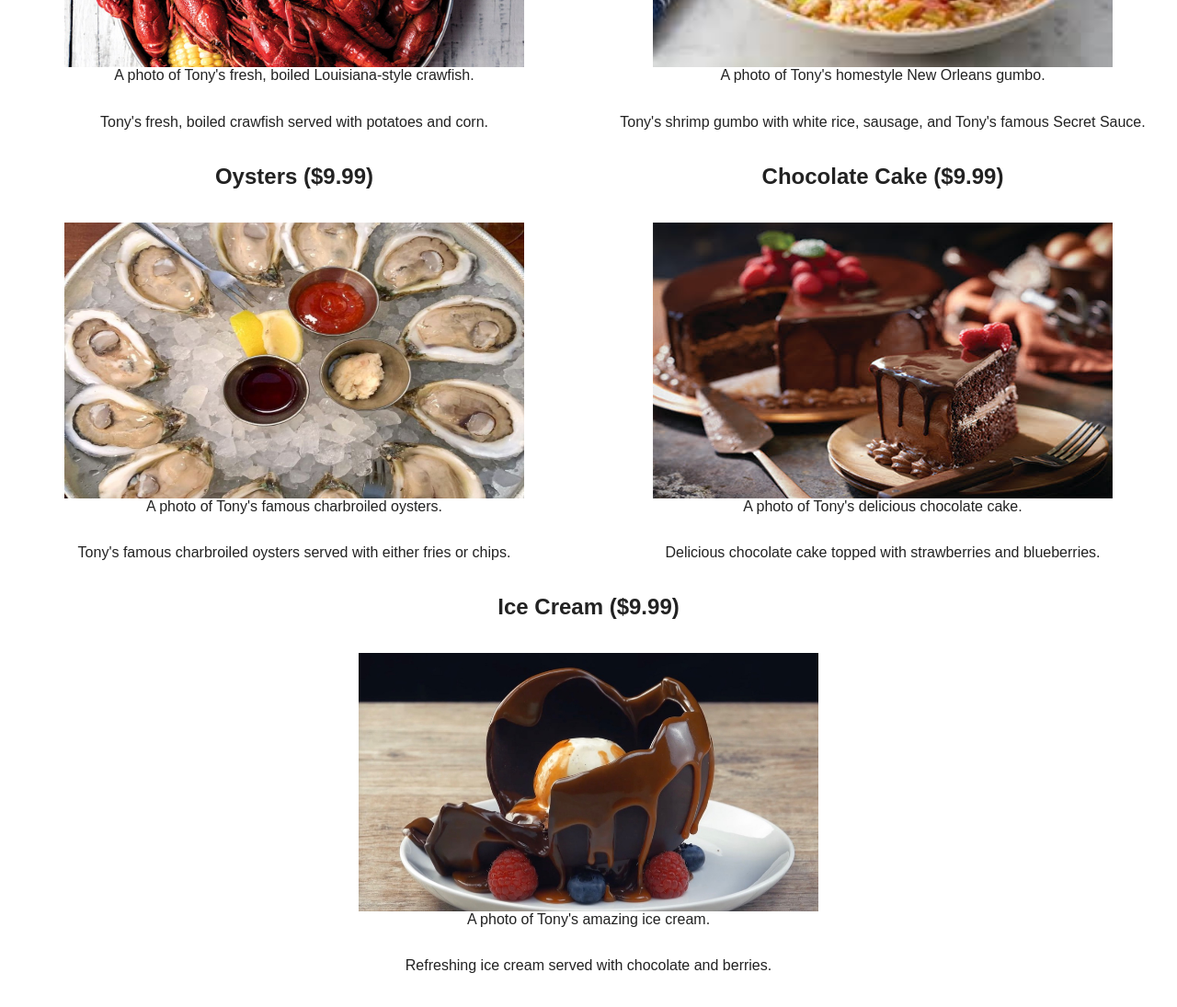
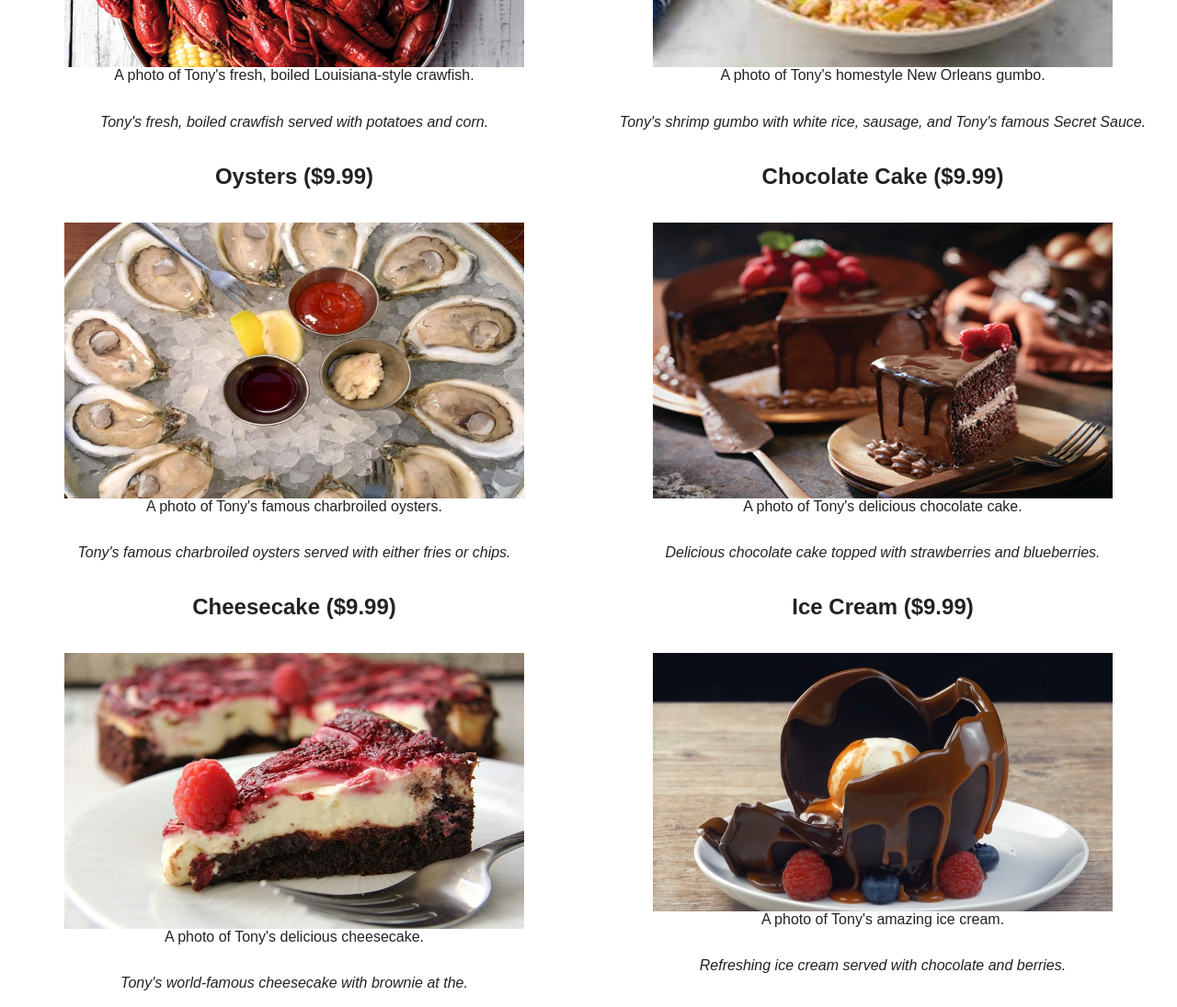
Before and after one commit to nikwismar/restaurant_website, a website built with Parcel: page menu.html in a window 1280 px wide. Shown: the part 440-1535 px from the top of the page at 92% size. Built offline with nearby package versions, Linux system fonts and the light colour scheme.

Commit message:
completed website

```diff
--- a/css/main.css
+++ b/css/main.css
@@ -1,11 +1,15 @@
 /*! HTML5 Boilerplate v8.0.0 | MIT License | https://html5boilerplate.com/ */
 
+
 /* main.css 2.1.0 | MIT License | https://github.com/h5bp/main.css#readme */
+
+
 /*
  * What follows is the result of much research on cross-browser styling.
  * Credit left inline and big thanks to Nicolas Gallagher, Jonathan Neal,
  * Kroc Camen, and the H5BP dev community and team.
  */
+
 
 /* ==========================================================================
    Base styles: opinionated defaults
@@ -16,6 +20,7 @@ html {
     font-size: 1em;
     line-height: 1.4;
   }
+
 
   /*
    * Remove text-shadow in selection highlight:
@@ -37,6 +42,7 @@ html {
     text-shadow: none;
   }
 
+
   /*
    * A better looking default horizontal rule
    */
@@ -49,6 +55,7 @@ hr {
     margin: 1em 0;
     padding: 0;
   }
+
 
   /*
    * Remove the gap between audio, canvas, iframes,
@@ -65,6 +72,7 @@ video {
     vertical-align: middle;
   }
 
+
   /*
    * Remove default fieldset styles.
    */
@@ -75,6 +83,7 @@ fieldset {
     padding: 0;
   }
 
+
   /*
    * Allow only vertical resizing of textareas.
    */
@@ -83,13 +92,16 @@ textarea {
     resize: vertical;
   }
 
+
   /* ==========================================================================
      Author's custom styles
      ========================================================================== */
 
+
   /* ==========================================================================
      Helper classes
      ========================================================================== */
+
 
   /*
    * Hide visually and from screen readers
@@ -99,6 +111,7 @@ textarea {
   [hidden] {
     display: none !important;
   }
+
 
   /*
    * Hide only visually, but have it available for screen readers:
@@ -122,6 +135,7 @@ textarea {
     /* 1 */
   }
 
+
   /*
    * Extends the .sr-only class to allow the element
    * to be focusable when navigated to via the keyboard:
@@ -139,6 +153,7 @@ textarea {
     width: auto;
   }
 
+
   /*
    * Hide visually and from screen readers, but maintain layout
    */
@@ -146,6 +161,7 @@ textarea {
   .invisible {
     visibility: hidden;
   }
+
 
   /*
    * Clearfix: contain floats
@@ -169,6 +185,7 @@ textarea {
     clear: both;
   }
 
+
   /* ==========================================================================
      EXAMPLE Media Queries for Responsive Design.
      These examples override the primary ('mobile first') styles.
@@ -186,6 +203,7 @@ textarea {
     /* Style adjustments for high resolution devices */
   }
 
+
   /* ==========================================================================
      Print styles.
      Inlined to avoid the additional HTTP request:
@@ -202,20 +220,16 @@ textarea {
       box-shadow: none !important;
       text-shadow: none !important;
     }
-
     a,
     a:visited {
       text-decoration: underline;
     }
-
     a[href]::after {
       content: " (" attr(href) ")";
     }
-
     abbr[title]::after {
       content: " (" attr(title) ")";
     }
-
     /*
      * Don't show links that are fragment identifiers,
      * or use the `javascript:` pseudo protocol
@@ -224,17 +238,14 @@ textarea {
     a[href^="javascript:"]::after {
       content: "";
     }
-
     pre {
       white-space: pre-wrap !important;
     }
-
     pre,
     blockquote {
       border: 1px solid #999;
       page-break-inside: avoid;
     }
-
     /*
      * Printing Tables:
      * https://web.archive.org/web/20180815150934/http://css-discuss.incutio.com/wiki/Printing_Tables
@@ -242,19 +253,16 @@ textarea {
     thead {
       display: table-header-group;
     }
-
     tr,
     img {
       page-break-inside: avoid;
     }
-
     p,
     h2,
     h3 {
       orphans: 3;
       widows: 3;
     }
-
     h2,
     h3 {
       page-break-after: avoid;
@@ -265,17 +273,13 @@ textarea {
   /* Start of Code */
 
 
-
-
-
-
-
   /* Home Page */
 
   img {
     width: 100%;
     height: auto;
   }
+
   .title-header {
     display: flex;
     justify-content: center;
@@ -290,7 +294,7 @@ img {
     display: flex;
     justify-content: center;
     gap: 50px;
-
+    background-color: beige;
   }
 
   .fancy-background {
@@ -303,9 +307,8 @@ img {
   .bottom-menu {
     display: flex;
     justify-content: center;
+    padding: 50px;
   }
-
-
 
 
   /* General */
@@ -319,8 +322,6 @@ img {
   .text {
     font-family: Arial, Helvetica, sans-serif;
   }
-
-
 
 
   /* Locations Page */
@@ -355,6 +356,12 @@ img {
     flex-direction: column;
   }
 
+  .leave-a-review-title {
+    display: flex;
+    justify-content: center;
+    background-color: lightgray
+  }
+
 
   /* Menu Page */
 
@@ -372,6 +379,7 @@ img {
   .description {
     display: flex;
     justify-content: center;
+    font-style: italic;
   }
 
 
@@ -381,7 +389,6 @@ img {
     display: flex;
     justify-content: center;
   }
-
 
   .reservation-subheader {
     display: flex;
@@ -406,8 +413,8 @@ img {
   .contact-info-header {
     display: flex;
     justify-content: center;
+    background-color: lightblue;
   }
-
 
   .contact-info {
     display: flex;
--- a/menu.html
+++ b/menu.html
@@ -1,35 +1,26 @@
 <!doctype html>
-<html class="no-js" lang="">
-
+<html class="no-js" lang="en">
   <head>
     <meta charset="utf-8">
     <title></title>
     <meta name="description" content="">
     <meta name="viewport" content="width=device-width, initial-scale=1">
-
     <meta property="og:title" content="">
     <meta property="og:type" content="">
     <meta property="og:url" content="">
     <meta property="og:image" content="">
-
     <link rel="manifest" href="site.webmanifest">
     <link rel="apple-touch-icon" href="icon.png">
     <!-- Place favicon.ico in the root directory -->
-
     <link rel="stylesheet" href="css/normalize.css">
     <link rel="stylesheet" href="css/main.css">
-
     <meta name="theme-color" content="#fafafa">
   </head>
-
   <body>
-
     <!-- Add your site or application content here -->
-
     <script src="js/vendor/modernizr-3.11.2.min.js"></script>
     <script src="js/plugins.js"></script>
     <script src="js/main.js"></script>
-
     <!-- Google Analytics: change UA-XXXXX-Y to be your site's ID. -->
     <script>
       window.ga = function () { ga.q.push(arguments) }; ga.q = []; ga.l = +new Date;
@@ -37,141 +28,109 @@
     </script>
     <script src="https://www.google-analytics.com/analytics.js" async></script>
   </body>
-
 </html>
-
-
-
-
-
-
-
 <div class="text">
-
-
   <div class="navigation-menu">
     <div>
       <p><a href="index.html">Home</a></p>
     </div>
-
     <div>
       <p><a href="locations.html">Locations</a></p>
     </div>
-
     <div>
       <p><a href="menu.html">Menu</a></p>
     </div>
-
     <div>
       <p><a href="reservations.html">Make a Reservation</a></p>
     </div>
-
-
   </div>
-
-<div class="title-header"><h1>Menu</h1></div>
-
-
-
-
-
+  <div class="title-header">
+    <h1>Menu</h1>
+  </div>
   <div class="menu-items">
-
     <div class="crawfish">
       <div class="item-title">
         <h2>Crawfish ($19.99)</h2>
-
       </div>
-
-
-
       <figure>
         <img src="img/crawfish.jpg" alt="A picture of crawfish">
-     <div class="caption"> <figcaption>A photo of Tony's fresh, boiled Louisiana-style crawfish.</figcaption></div>
+        <div class="caption">
+          <figcaption>A photo of Tony's fresh, boiled Louisiana-style crawfish.</figcaption>
+        </div>
       </figure>
-
-  <div class="description"><p>Tony's fresh, boiled crawfish served with potatoes and corn.</p></div>
-
+      <div class="description">
+        <p>Tony's fresh, boiled crawfish served with potatoes and corn.</p>
       </div>
-
-
+    </div>
     <div class="gumbo">
-
       <div class="item-title">
         <h2>Gumbo ($14.99)</h2>
-
       </div>
-
       <figure>
         <img src="img/gumbo.jpg" alt="A picture of gumbo">
-      <div class="caption"><figcaption>A photo of Tony's homestyle New Orleans gumbo.</figcaption></div>
+        <div class="caption">
+          <figcaption>A photo of Tony's homestyle New Orleans gumbo.</figcaption>
+        </div>
       </figure>
-
-  <div class="description"><p>Tony's shrimp gumbo with white rice, sausage, and Tony's famous Secret Sauce.</p></div>
-
+      <div class="description">
+        <p>Tony's shrimp gumbo with white rice, sausage, and Tony's famous Secret Sauce.</p>
       </div>
-
-
+    </div>
     <div class="oysters">
-
       <div class="item-title">
         <h2>Oysters ($9.99)</h2>
-
       </div>
-
-
-
-
       <figure>
         <img src="img/oysters.jpg" alt="A picture of oysters">
-      <div class="caption"><figcaption>A photo of Tony's famous charbroiled oysters.</figcaption></div>
+        <div class="caption">
+          <figcaption>A photo of Tony's famous charbroiled oysters.</figcaption>
+        </div>
       </figure>
-
-  <div class="description"><p>Tony's famous charbroiled oysters served with either fries or chips.</p></div>
-
+      <div class="description">
+        <p>Tony's famous charbroiled oysters served with either fries or chips.</p>
       </div>
-
-
-
-
+    </div>
     <div class="chocolate-cake">
-
       <div class="item-title">
         <h2>Chocolate Cake ($9.99)</h2>
-
       </div>
-
-
       <figure>
         <img src="img/chocolate-cake.jpg" alt="A picture of chocolate cake">
-      <div class="caption"><figcaption>A photo of Tony's delicious chocolate cake.</figcaption></div>
+        <div class="caption">
+          <figcaption>A photo of Tony's delicious chocolate cake.</figcaption>
+        </div>
       </figure>
-
-  <div class="description"><p>Delicious chocolate cake topped with strawberries and blueberries.</p></div>
-
+      <div class="description">
+        <p>Delicious chocolate cake topped with strawberries and blueberries.</p>
       </div>
-
-
+    </div>
+    <div class="cheesecake">
+      <div class="item-title">
+        <h2>Cheesecake ($9.99)</h2>
+      </div>
+      <figure>
+        <img src="img/raspberry-cheesecake-brownie.jpg" alt="A picture of cheesecake">
+        <div class="caption">
+          <figcaption>A photo of Tony's delicious cheesecake.</figcaption>
+        </div>
+      </figure>
+      <div class="description">
+        <p>Tony's world-famous cheesecake with brownie at the.</p>
+      </div>
+    </div>
     <div class="ice-cream">
-
       <div class="item-title">
         <h2>Ice Cream ($9.99)</h2>
-
       </div>
-
-
       <figure>
         <img src="img/ice-cream.jpg" alt="A picture of ice cream">
-      <div class="caption"><figcaption>A photo of Tony's amazing ice cream.</figcaption></div>
+        <div class="caption">
+          <figcaption>A photo of Tony's amazing ice cream.</figcaption>
+        </div>
       </figure>
-
-  <div class="description"><p>Refreshing ice cream served with chocolate and berries.</p></div>
-
+      <div class="description">
+        <p>Refreshing ice cream served with chocolate and berries.</p>
       </div>
-
-
-
     </div>
-
-
   </div>
+</div>
```
Also changed, not shown: index.html (+5 -44 lines), locations.html (+6 -78 lines), reservations.html (+14 -50 lines), img/cheesecake.jpg (added), img/raspberry-cheesecake-brownie.jpg (added). Lines whose indentation alone changed are shown as unchanged.
